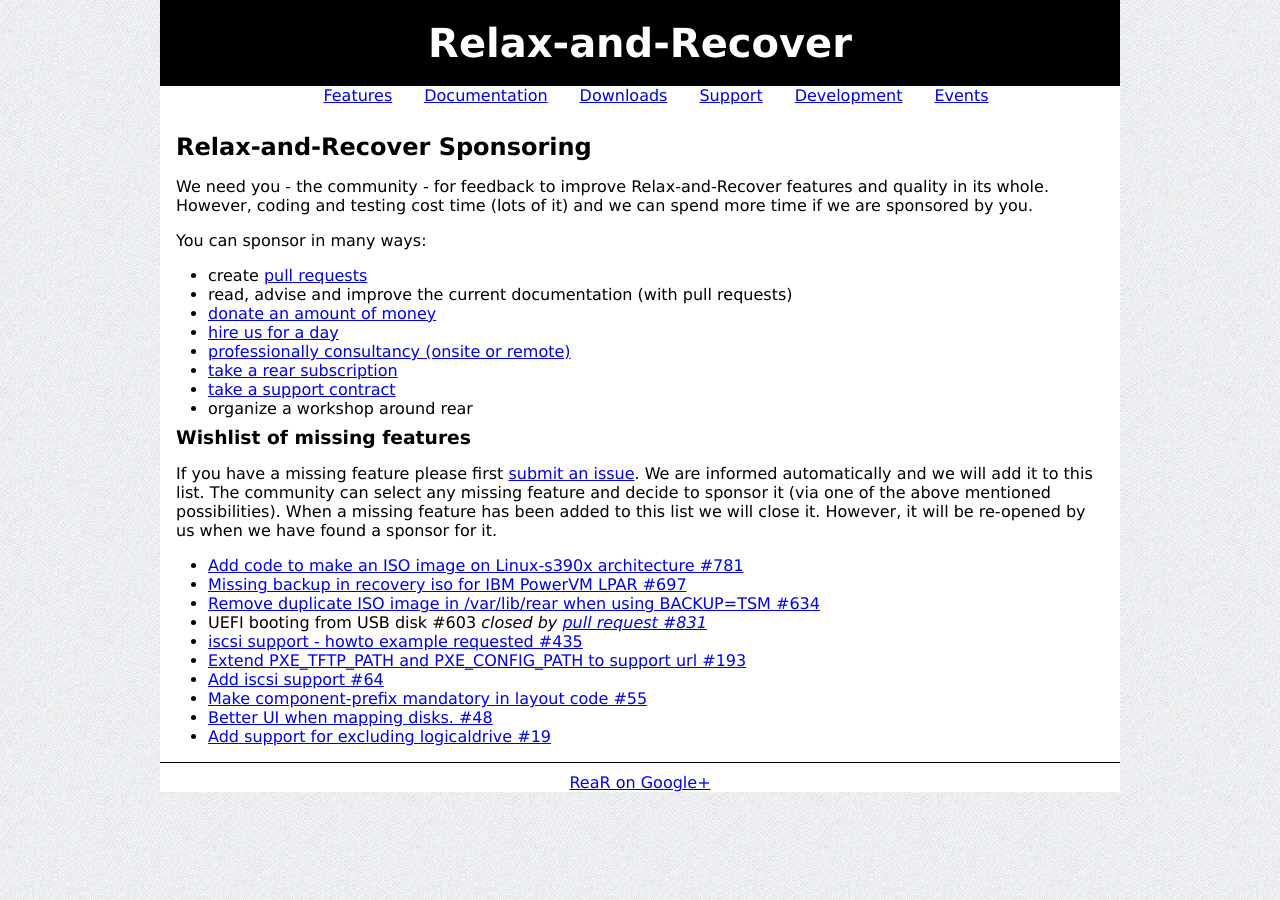
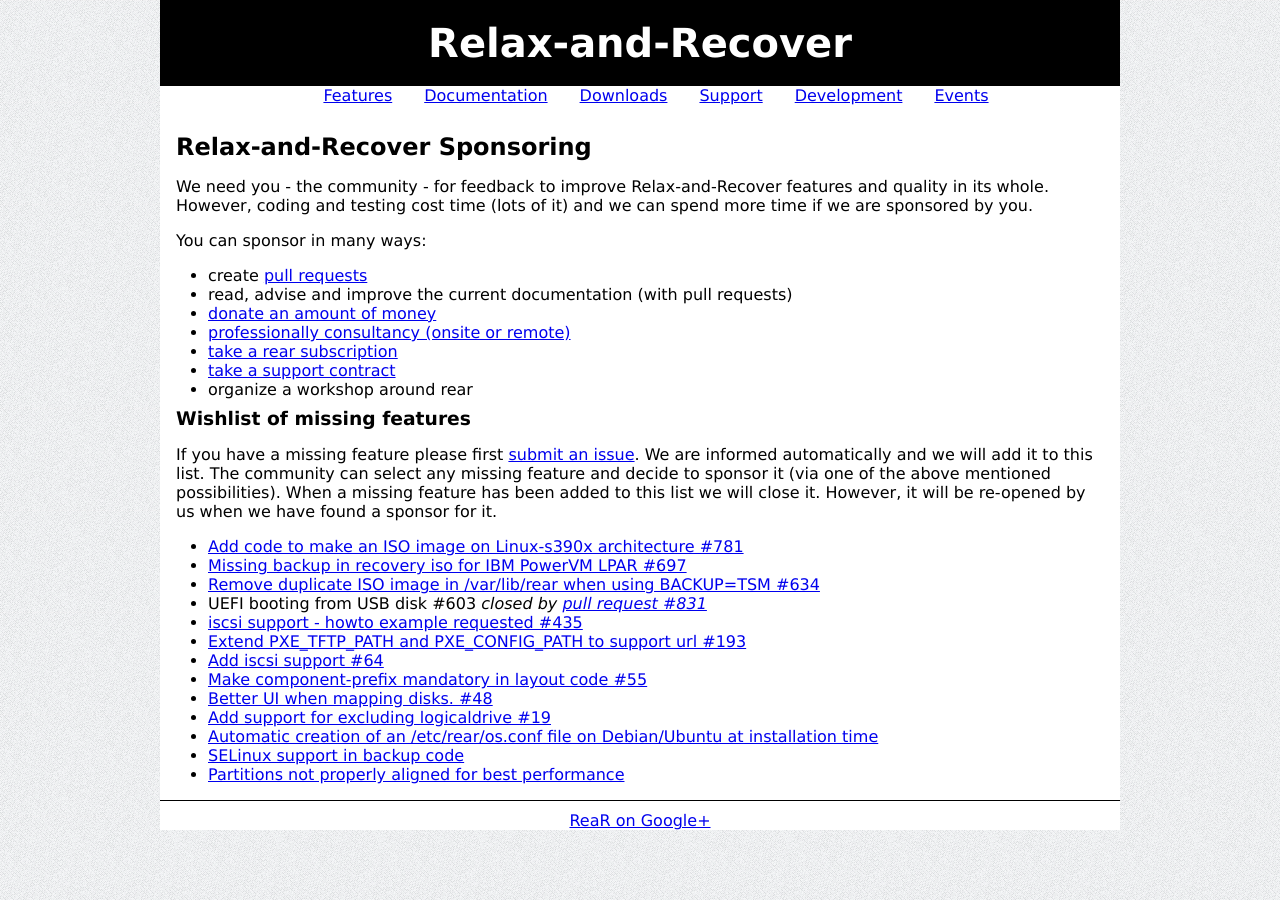
Before and after one commit to rear/rear.github.com, a Jekyll site: the page built from support/sponsors.md, in a window 1280 px wide. Built offline with Jekyll 4.4.1, drawn with Linux system fonts in a browser that asks for light colours; comment, search, counter and statistics services are not loaded.

Commit message:
updated the sponsor list with new task to be fixed via sponsoring

```diff
--- a/support/sponsors.md
+++ b/support/sponsors.md
@@ -11,7 +11,6 @@
  - create [pull requests](https://help.github.com/articles/using-pull-requests/)
  - read, advise and improve the current documentation (with pull requests)
  - [donate an amount of money](https://www.paypal.com/cgi-bin/webscr?item_name=Donation+to+Relax+and+Recover&cmd=_donations&business=gratien.dhaese%40gmail.com)
- - [hire us for a day](http://www.it3.be/rear-support/)
  - [professionally consultancy (onsite or remote)](http://relax-and-recover.org/development/)
  - [take a rear subscription](http://www.it3.be/rear-support/)
  - [take a support contract](http://www.it3.be/rear-support/)
@@ -31,3 +30,6 @@
  - [Make component-prefix mandatory in layout code #55](https://github.com/rear/rear/issues/55)
  - [Better UI when mapping disks. #48](https://github.com/rear/rear/issues/48)
  - [Add support for excluding logicaldrive #19](https://github.com/rear/rear/issues/19)
+ - [Automatic creation of an /etc/rear/os.conf file on Debian/Ubuntu at installation time](//github.com/rear/rear/issues/468)
+ - [SELinux support in backup code](https://github.com/rear/rear/issues/44)
+ - [Partitions not properly aligned for best performance](https://github.com/rear/rear/issues/102)
```
